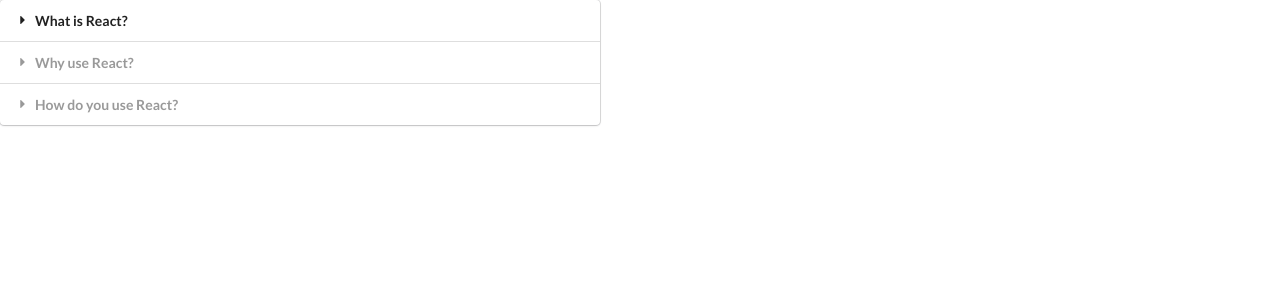
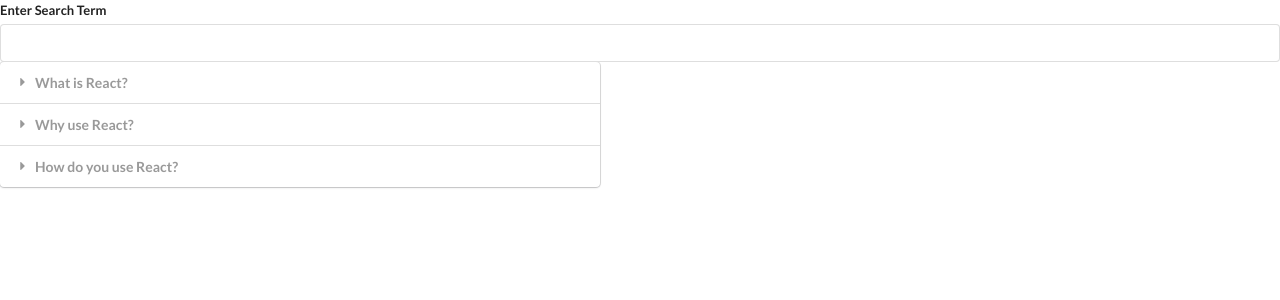
Before and after one commit to jkwan19/Widgets, a React (Create React App) app: page / in a window 1280 px wide. Shown: the top 300 px of the page. Built offline with nearby package versions, Linux system fonts and the light colour scheme.

Commit message:
Create Search component

```diff
--- a/src/components/App.js
+++ b/src/App.js
@@ -1,5 +1,6 @@
 import React from 'react';
-import Accordion from './Accordion';
+import Accordion from './components/Accordion';
+import Search from './components/Search';
 
 const items = [
   {
@@ -19,6 +20,7 @@
 const App = () => {
   return (
     <div>
+      <Search />
       <Accordion items={items} />
     </div>
   )
--- a/src/components/Accordion.js
+++ b/src/components/Accordion.js
@@ -12,16 +12,18 @@
 
   const renderedItems = items.map((item, index) => {
 
+    const active = index === activeIndex ? 'active' : '';
+
     return (
       <React.Fragment key={item.title}>
         <div
-          className={index === activeIndex ? "title active" : "title"}
+          className={`title ${active}`}
           onClick={() => onTitleClick(index)}
           >
           <i className="dropdown icon"></i>
           {item.title}
         </div>
-        <div className={index === activeIndex ? "content active" : "content"}>
+        <div className={`content ${active}`}>
           <p>{item.content}</p>
         </div>
       </React.Fragment>
--- /dev/null
+++ b/src/components/Search.js
@@ -0,0 +1,25 @@
+import React, {
+  useState
+} from 'react';
+
+const Search = () => {
+
+  const [ term, setTerm ] = useState('');
+
+  return (
+    <div>
+      <div className="ui form">
+        <div className="field">
+          <label>Enter Search Term</label>
+          <input
+            className="input"
+            value={term}
+            onChange={(e) => setTerm(e.target.value)}
+            />
+        </div>
+      </div>
+    </div>
+  )
+}
+
+export default Search;
--- a/src/index.js
+++ b/src/index.js
@@ -1,5 +1,5 @@
 import React from 'react';
 import ReactDOM from 'react-dom';
-import App from './components/App.js';
+import App from './App.js';
 
 ReactDOM.render(<App />, document.querySelector('#root'));
```
